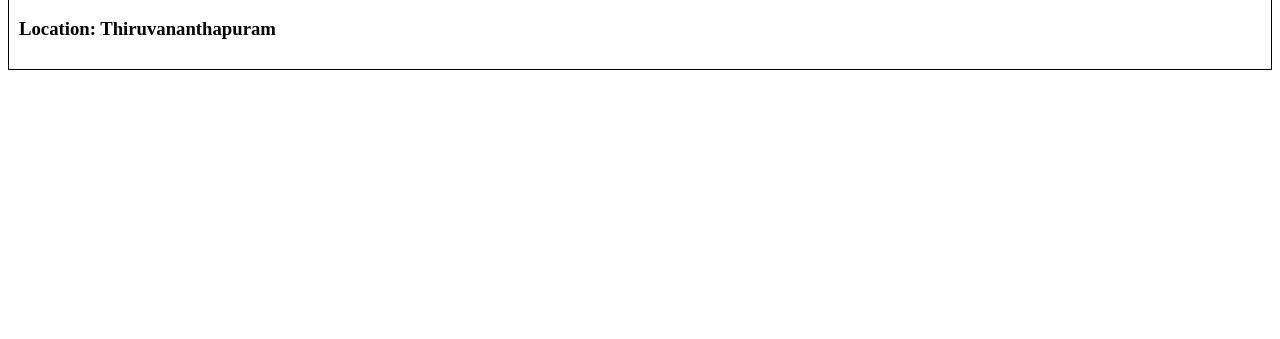
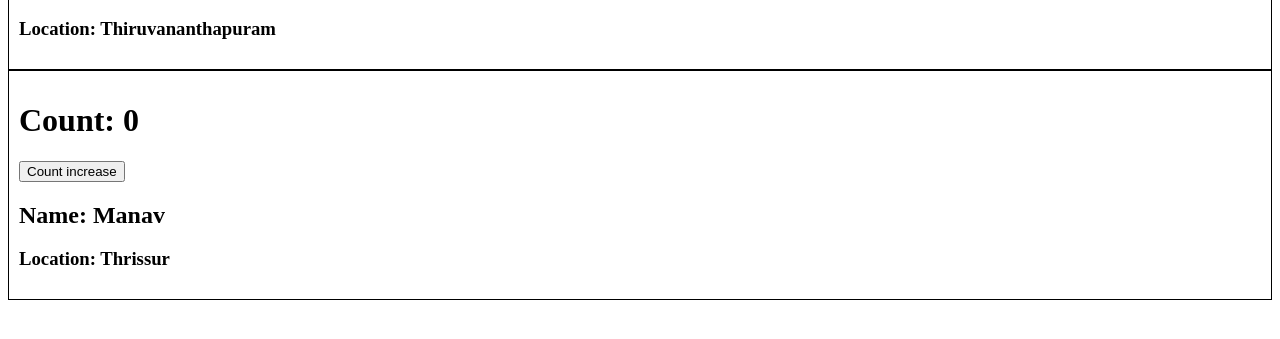
Before and after one commit to harishekharajayakumarl/Foodie, a React (Vite) app: page /about in a window 1280 px wide. Shown: the part 367-706 px from the top of the page. Built offline with nearby package versions, Linux system fonts and the light colour scheme.

Commit message:
classBased componenets

```diff
--- a/src/components/About.js
+++ b/src/components/About.js
@@ -14,18 +14,19 @@ import UserClass from "./userClass";
 class About extends Component {
     constructor(props){
         super(props);
-        console.log("Parent Constructor");
+        console.log(this.props.name + "Parent Constructor");
     }
     componentDidMount(){
-        console.log("Parent DidMount");
+        console.log(this.props.name + "Parent DidMount");
     }
     render(){
-        console.log("Parent Render");
+        console.log(this.props.name + "Parent Render");
         return(
                     <div>
                         <h1>About</h1>
                         {/* <User name="Harishekhar" location="Alappuzha"/> */}
                         <UserClass name="Hari Shekhar" location="Thiruvananthapuram"/>
+                        <UserClass name="Manav" location="Thrissur"/>
                     </div>
                 );
     }
--- a/src/components/userClass.js
+++ b/src/components/userClass.js
@@ -9,15 +9,15 @@ class UserClass extends React.Component{
             count:0,
             count2: 2,
         };
-        console.log("Child Constructor");
+        console.log(this.props.name + "Child Constructor");
     }
     componentDidMount(){
-        console.log("Child DidMount");
+        console.log(this.props.name + "Child DidMount");
     }
     render(){
         const { name, location } = this.props;
         const { count, count2 } = this.state;
-        console.log("Child Render");
+        console.log(this.props.name + "Child Render");
         return(
             <div className="user-card">
                 <h1>Count: {count}</h1>
```
